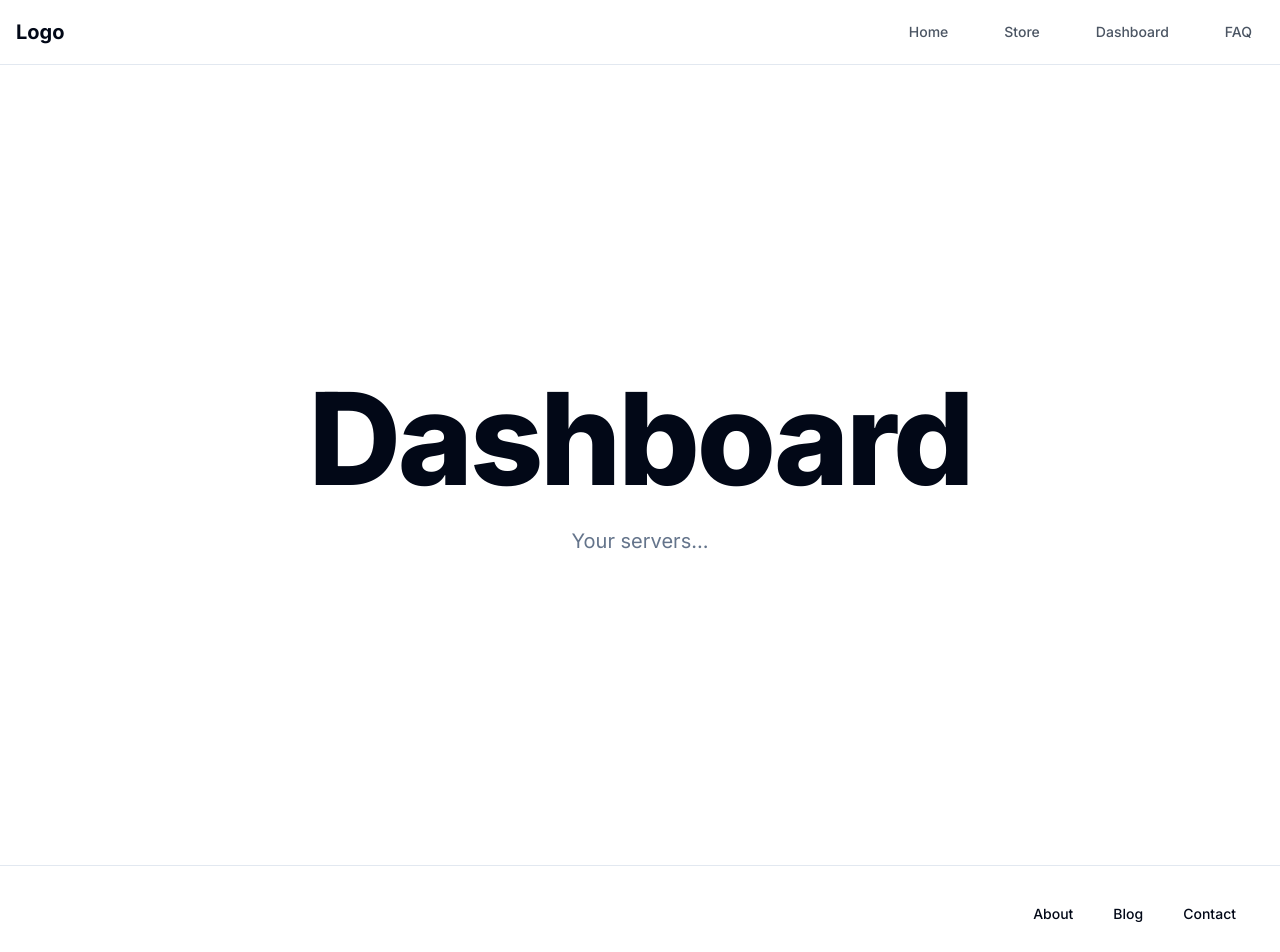
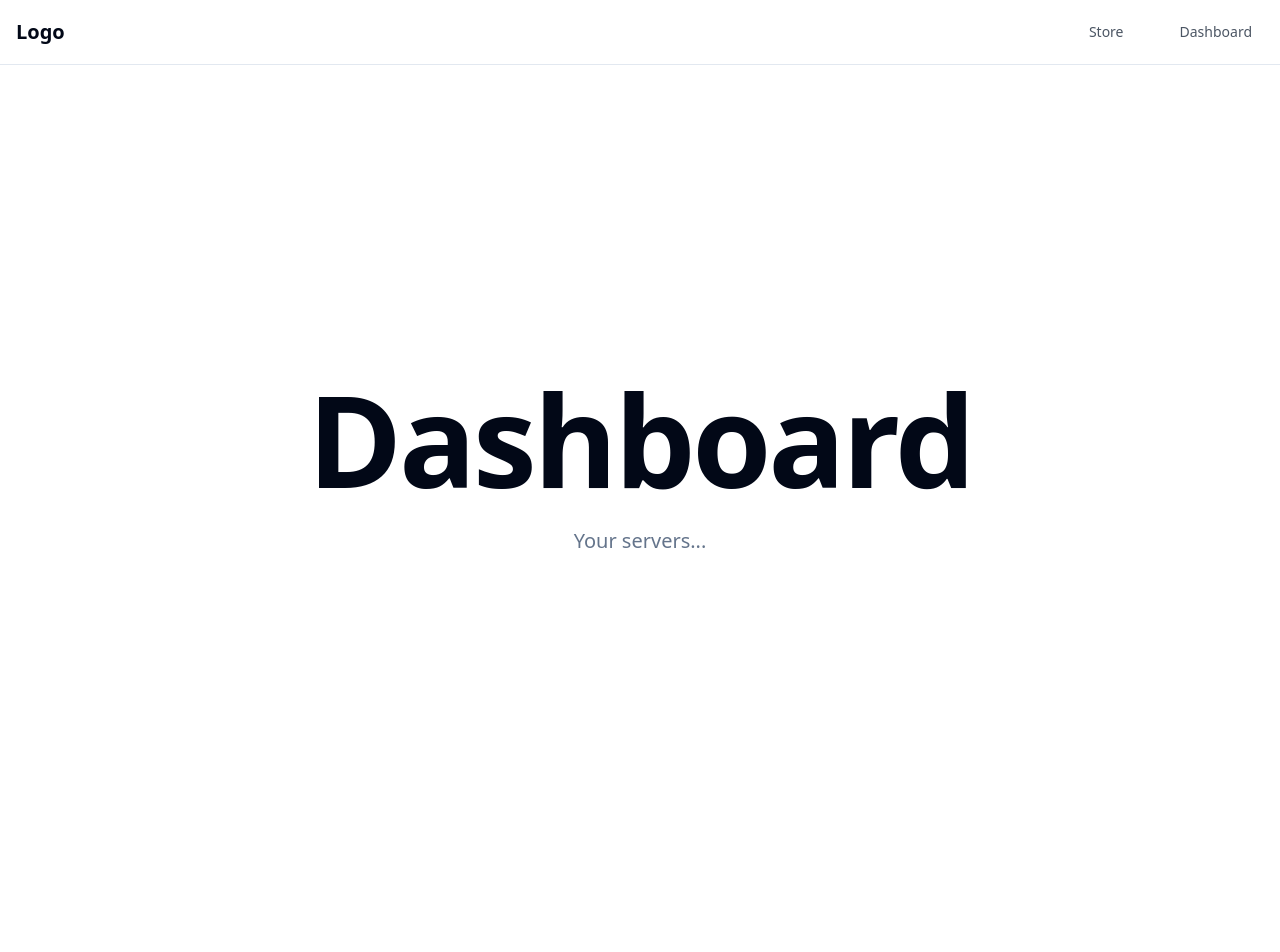
Before and after one commit to samuelmjordan/hosting-platform-web, a Next.js app: page /dashboard in a window 1280 px wide. Shown: the top 952 px of the page. After the commit the page ends 865 px from the top, so only its background shows below. Built offline with nearby package versions, Linux system fonts and the light colour scheme.

Commit message:
authentication

```diff
--- a/package.json
+++ b/package.json
@@ -9,6 +9,7 @@
     "lint": "next lint"
   },
   "dependencies": {
+    "@clerk/nextjs": "^6.10.0",
     "@radix-ui/react-accordion": "^1.2.2",
     "@radix-ui/react-avatar": "^1.1.2",
     "@radix-ui/react-dialog": "^1.1.4",
--- a/src/app/(marketing)/page.tsx
+++ b/src/app/(marketing)/page.tsx
@@ -1,8 +1,15 @@
 import { Button } from "@/components/ui/button"
-import Link from "next/link"
 import Store from "@/app/_components/storeComponent/storeComponent"
+import { SignInButton, SignUpButton } from "@clerk/nextjs"
+import { auth } from "@clerk/nextjs/server";
+import { redirect } from "next/navigation";
 
-export default function Home() {
+export default async function Home() {
+  const { userId } = await auth();
+
+  if (userId) {
+    redirect('/store');
+  }
 
   return (
     <main className="flex-1">
@@ -14,16 +21,16 @@ export default function Home() {
           Staright-forward Minecraft Servers.
         </p>
         <div className="flex gap-4 my-10">
-          <Button asChild size="lg">
-            <Link href="/store">
+          <SignUpButton mode="modal">
+            <Button size="lg">
               Create Account
-            </Link>
-          </Button>
-          <Button variant="outline" size="lg">
-          <Link href="/store">
-              Log in
-            </Link>
-          </Button>
+            </Button>
+          </SignUpButton>
+          <SignInButton mode="modal">
+            <Button variant="outline" size="lg">
+              Sign in
+            </Button>
+          </SignInButton>
         </div>
         <div>
           <Store />
--- /dev/null
+++ b/src/app/_components/footer.tsx
@@ -0,0 +1,13 @@
+import { Button } from "@/components/ui/button";
+
+const Footer = () => {
+    return(
+        <div className="flex items-center gap-4">
+            <Button variant="ghost" size="sm">About</Button>
+            <Button variant="ghost" size="sm">Blog</Button>
+            <Button variant="ghost" size="sm">Contact</Button>
+        </div>
+    );
+};
+
+export default Footer;
--- a/src/app/_components/navbar.tsx
+++ b/src/app/_components/navbar.tsx
@@ -3,15 +3,14 @@
 import React, { useState } from 'react';
 import { Menu } from 'lucide-react';
 import { Button } from '@/components/ui/button';
+import { UserButton } from '@clerk/nextjs';
 
 const Navbar = () => {
   const [isMenuOpen, setIsMenuOpen] = useState(false);
 
   const menuItems = [
-    { label: 'Home', href: '/' },
     { label: 'Store', href: '/store' },
-    { label: 'Dashboard', href: '/dashboard' },
-    { label: 'FAQ', href: '/faq' },
+    { label: 'Dashboard', href: '/dashboard' }
   ];
 
   return (
@@ -34,6 +33,7 @@ const Navbar = () => {
                 {item.label}
               </a>
             ))}
+            <UserButton />
           </div>
 
           {/* Mobile menu button */}
--- a/src/app/layout.tsx
+++ b/src/app/layout.tsx
@@ -1,10 +1,8 @@
 import type { Metadata } from "next"
 import { SpeedInsights } from "@vercel/speed-insights/next"
-import { Inter } from "next/font/google"
-import { Button } from "@/components/ui/button"
-import "./globals.css"
-
-const inter = Inter({ subsets: ["latin"] })
+import { ClerkProvider } from '@clerk/nextjs'
+import './globals.css'
+import { Suspense } from "react"
 
 export const metadata: Metadata = {
   title: {
@@ -16,26 +14,20 @@ export const metadata: Metadata = {
 
 export default function RootLayout({
   children,
-}: Readonly<{
+}: {
   children: React.ReactNode
-}>) {
+}) {
   return (
-    <html lang="en">
-      <SpeedInsights/>
-      <body className={inter.className}>
-        {children}
-        <footer className="border-t">
-        <div className="container flex flex-col items-center justify-between gap-4 py-10 md:h-24 md:flex-row md:py-0">
-          <div className="text-center text-sm leading-loose text-muted-foreground md:text-left">
-          </div>
-          <div className="flex items-center gap-4">
-            <Button variant="ghost" size="sm">About</Button>
-            <Button variant="ghost" size="sm">Blog</Button>
-            <Button variant="ghost" size="sm">Contact</Button>
-          </div>
-        </div>
-      </footer>
-      </body>
-    </html>
+    <ClerkProvider>
+      <html lang="en">
+        <head />
+        <body className="m-0">
+          <Suspense fallback={null}>
+            <SpeedInsights />
+            {children}
+          </Suspense>
+        </body>
+      </html>
+    </ClerkProvider>
   )
 }
--- /dev/null
+++ b/src/middleware.ts
@@ -0,0 +1,16 @@
+import { clerkMiddleware, createRouteMatcher } from "@clerk/nextjs/server";
+
+const isProtectedRoute = createRouteMatcher(['/(.+)'])
+
+export default clerkMiddleware(async (auth, request) => {
+  if (isProtectedRoute(request)) await auth.protect();
+});
+
+export const config = {
+  matcher: [
+    // Skip Next.js internals and all static files, unless found in search params
+    '/((?!_next|[^?]*\\.(?:html?|css|js(?!on)|jpe?g|webp|png|gif|svg|ttf|woff2?|ico|csv|docx?|xlsx?|zip|webmanifest)).*)',
+    // Always run for API routes
+    '/(api|trpc)(.*)',
+  ],
+};
```
Also changed, not shown: 1 other file (tests, documents, lock files or other folders).
